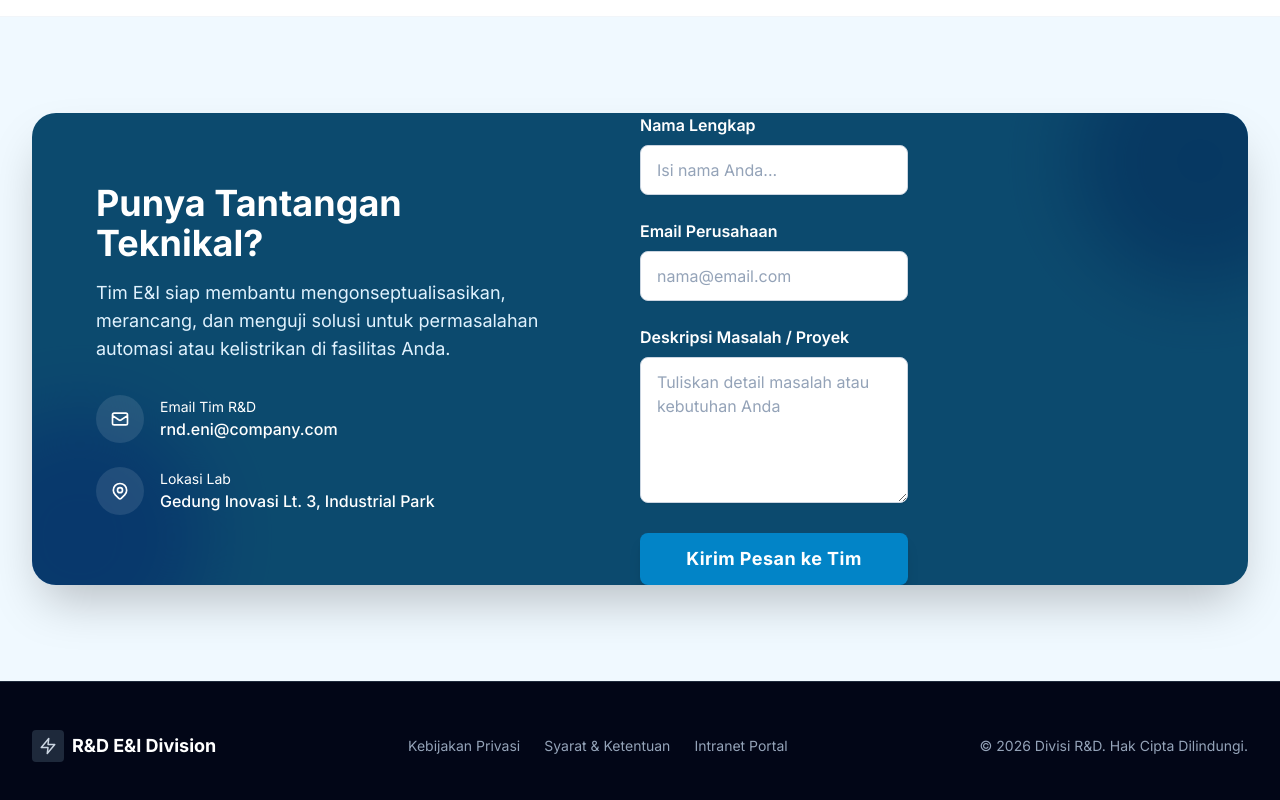
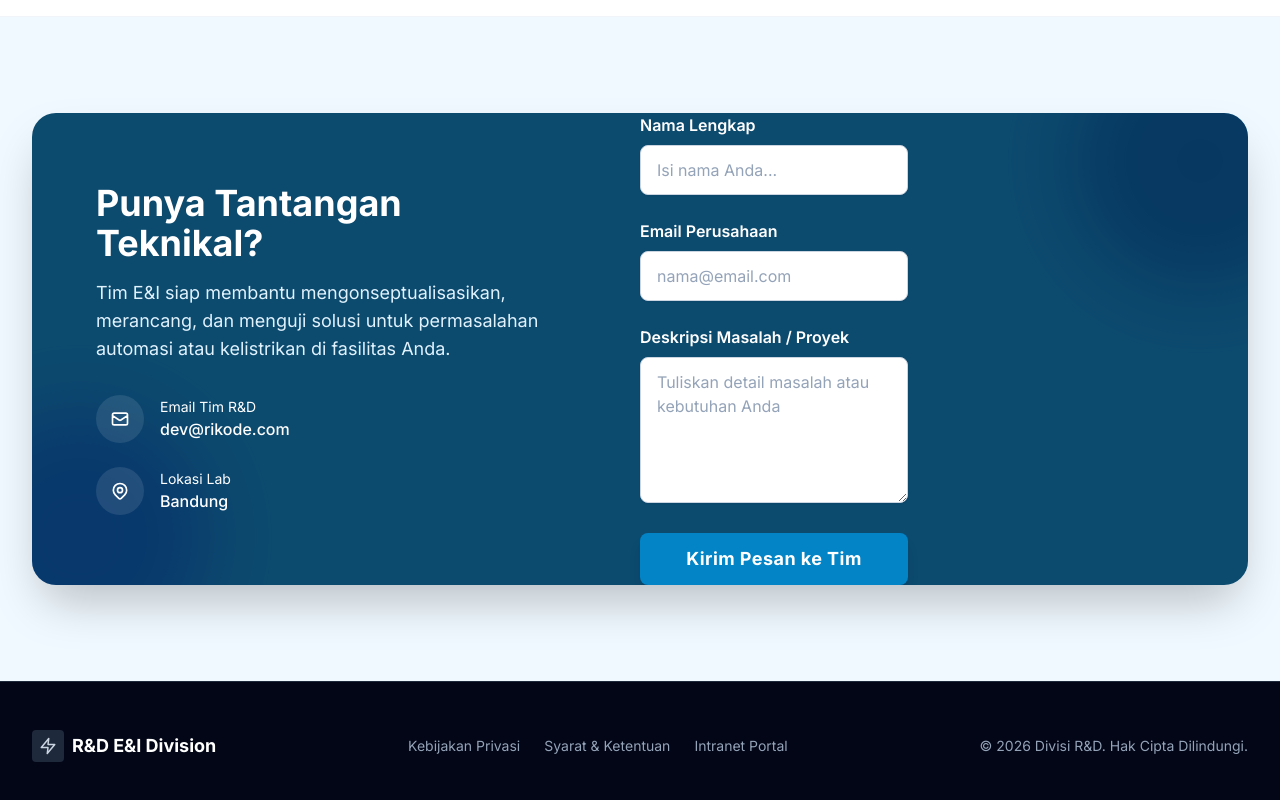
Before and after one commit to afm-oji/afm-oji.github.io, a plain HTML site: page index.html in a window 1280 px wide. Shown: the part 3549-4349 px from the top of the page. Drawn offline with nearby package versions, Linux system fonts and the light colour scheme.

Commit message:
Update contact email and location in index.html

```diff
--- a/index.html
+++ b/index.html
@@ -371,7 +371,7 @@
                                 </div>
                                 <div>
                                     <div class="text-brand-200 text-sm">Email Tim R&D</div>
-                                    <div class="font-medium">rnd.eni@company.com</div>
+                                    <div class="font-medium">dev@rikode.com</div>
                                 </div>
                             </div>
                             <div class="flex items-center">
@@ -380,7 +380,7 @@
                                 </div>
                                 <div>
                                     <div class="text-brand-200 text-sm">Lokasi Lab</div>
-                                    <div class="font-medium">Gedung Inovasi Lt. 3, Industrial Park</div>
+                                    <div class="font-medium">Bandung</div>
                                 </div>
                             </div>
                         </div>
```
